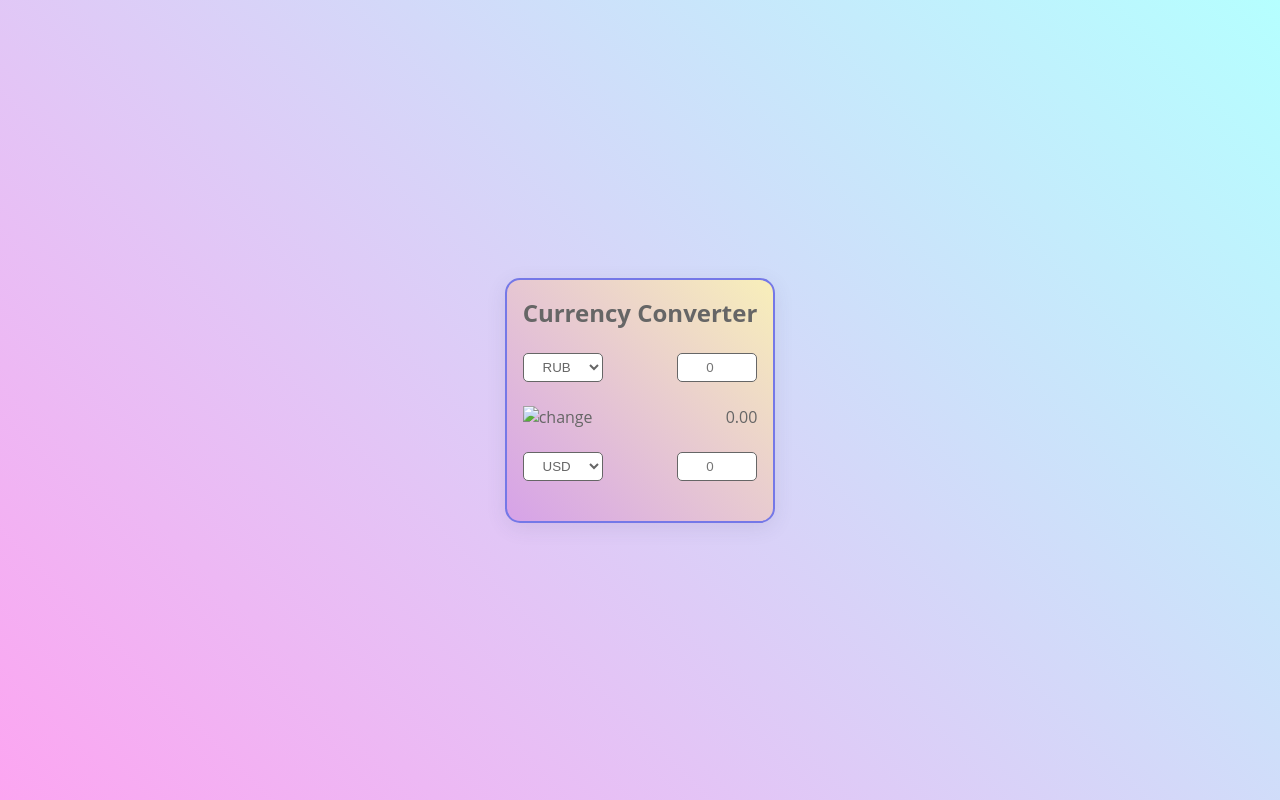
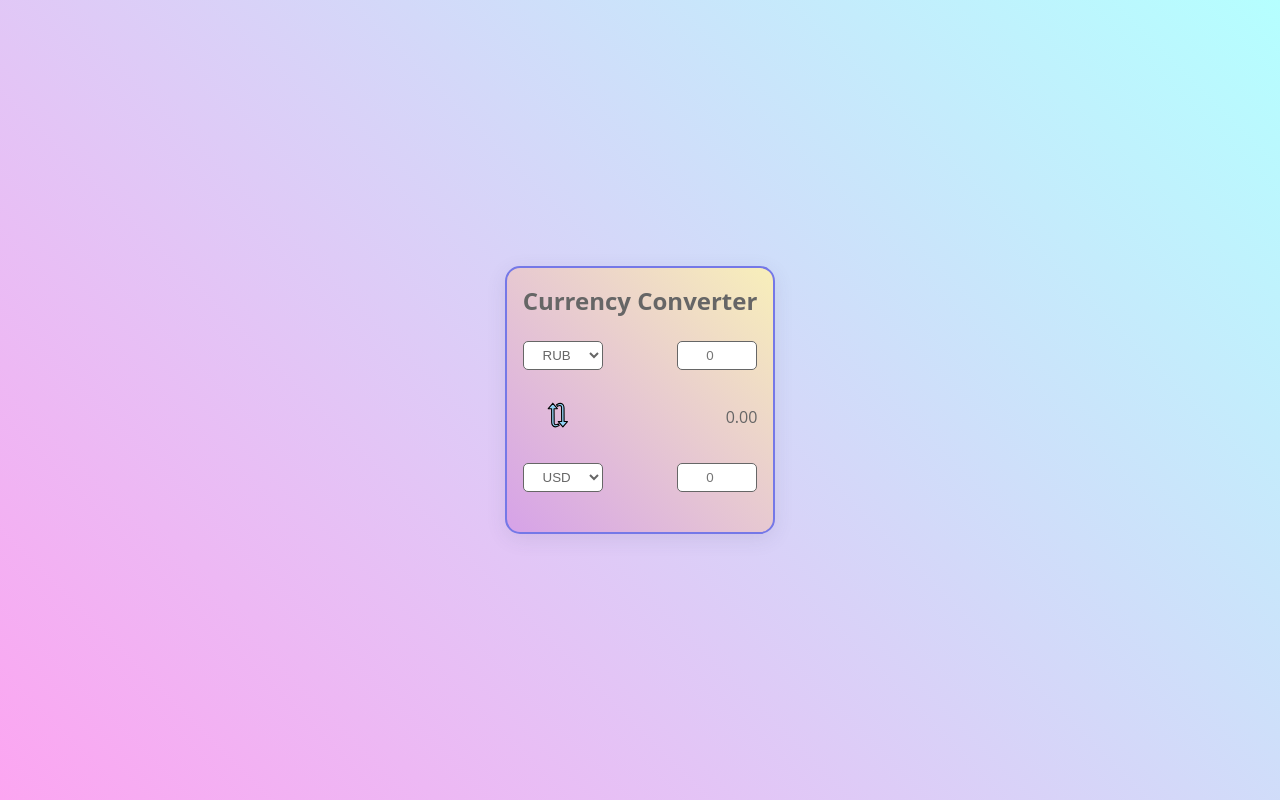
Before and after one commit to zeromvx/converter, a plain HTML site: page index.html in a window 1280 px wide. Drawn offline with Linux system fonts and the light colour scheme; no server answers.

Commit message:
Fixed bug with change btn

```diff
--- a/css/style.css
+++ b/css/style.css
@@ -56,6 +56,7 @@ body {
 .changer {
     display: flex;
     justify-content: space-between;
+    align-items: center;
 }
 .change-btn {
     width: 70px;
@@ -63,6 +64,6 @@ body {
     transition: all .5s ease;
 }
 .change-btn img {
-    width: 32px;
+    width: 40px;
     cursor: pointer;
 }
--- a/index.html
+++ b/index.html
@@ -23,7 +23,7 @@
             </div>
 
             <div class="changer">
-                <a class="change-btn"><img src="img/sort.svg" alt="change"></a>
+                <a class="change-btn"><img src="img/change.svg" alt="change"></a>
                 <p class="rate">0.00</p>
             </div>
 
```
Also changed, not shown: img/change.svg (added).
